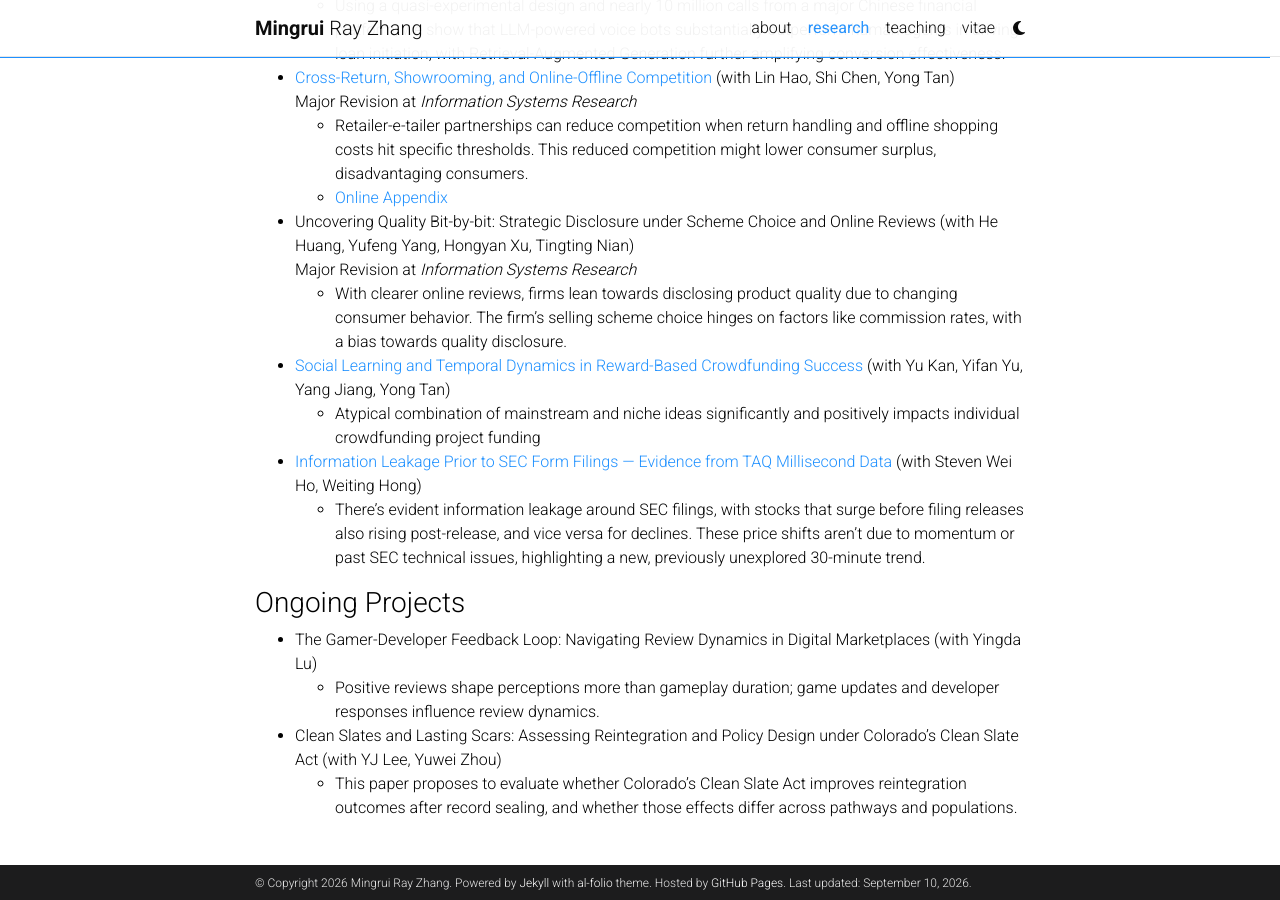
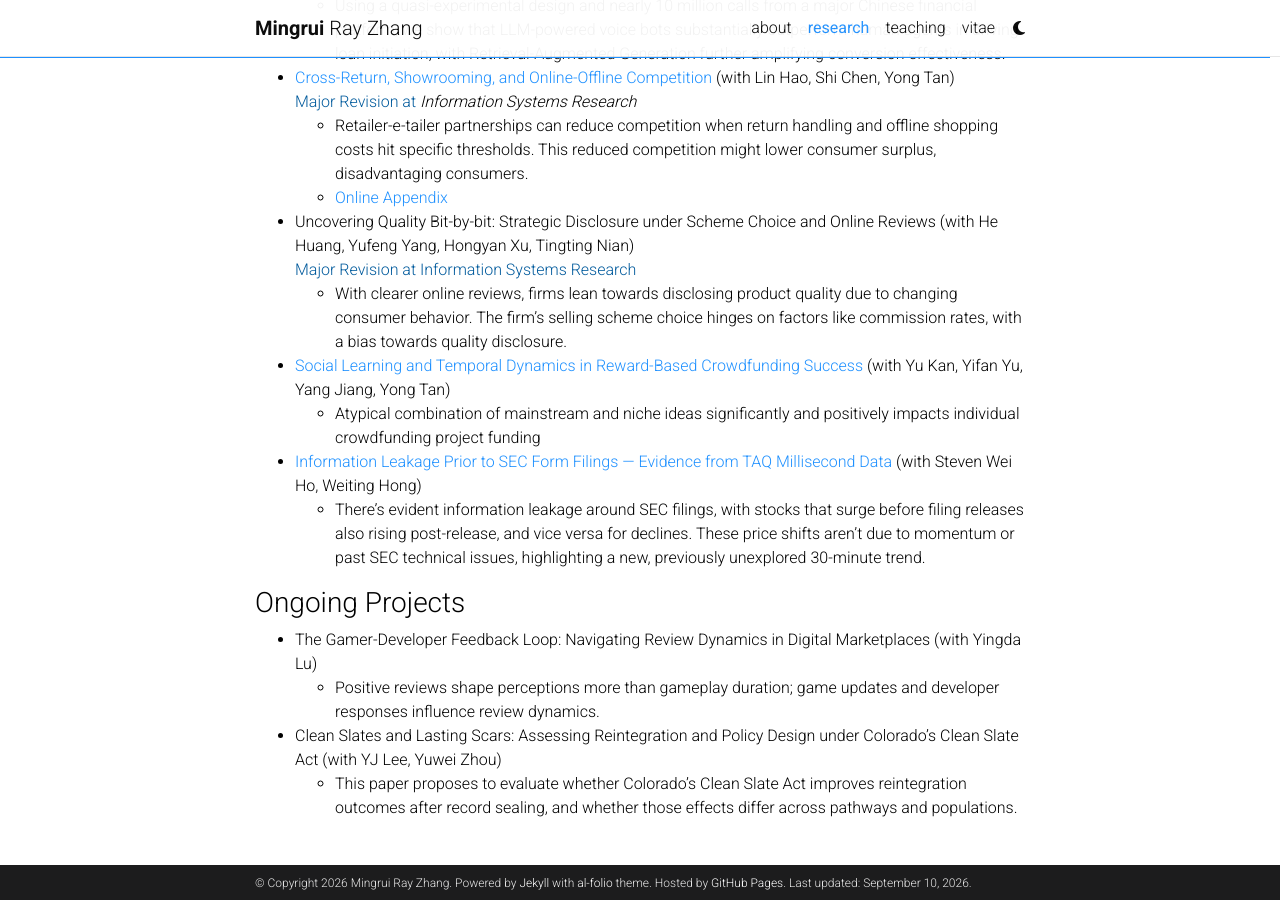
Before and after one commit to MingruiRayZhang/MingruiRayZhang.github.io, a Jekyll site: the page built from _pages/research.md, in a window 1280 px wide and 900 px high, scrolled down 607 px. Built offline with Jekyll 4.4.1, drawn with Linux system fonts in a browser that asks for light colours; comment, search, counter and statistics services are not loaded; a style sheet for code colours, icons or effects is not loaded; some of the changed lines change nothing that is shown.

Commit message:
Update research.md

```diff
--- a/_pages/research.md
+++ b/_pages/research.md
@@ -18,16 +18,16 @@ nav_order: 2
   - This study uses low-rank tensor completion with truncated nuclear norm methods on extensive data to understand the impact of smart vending machines on urban consumers.
 
 - [Agentic Agent, Better Agent: Evidence from Agentic AI in Telemarketing](https://papers.ssrn.com/sol3/papers.cfm?abstract_id=6502379) (with Yu Kan, Wenkang Qiu, Fengwen Chen)\
-  <span style="color: dodgers-blue;">Major Revision at *Management Science*</span>
+  <span style="color: #005A9C;">Major Revision at *Management Science*</span>
   - Using a quasi-experimental design and nearly 10 million calls from a major Chinese financial platform, we show that LLM-powered voice bots substantially outperform human agents in driving loan initiation, with Retrieval-Augmented Generation further amplifying conversion effectiveness.
 
 - [Cross-Return, Showrooming, and Online-Offline Competition](https://papers.ssrn.com/sol3/papers.cfm?abstract_id=5696402) (with Lin Hao, Shi Chen, Yong Tan)\
-  <span style="color: dodgers-blue;">Major Revision at *Information Systems Research*</span>
+  <span style="color: #005A9C;">Major Revision at *Information Systems Research*</span>
   -  Retailer-e-tailer partnerships can reduce competition when return handling and offline shopping costs hit specific thresholds. This reduced competition might lower consumer surplus, disadvantaging consumers.
   - [Online Appendix](/assets/appendices/ZhangHaoChenTan-2025-appendix.pdf)
 
 - Uncovering Quality Bit-by-bit: Strategic Disclosure under Scheme Choice and Online Reviews (with He Huang, Yufeng Yang, Hongyan Xu, Tingting Nian)\
-  <span style="color: dodgers-blue;">Major Revision at *Information Systems Research*</span>
+  <span style="color: #005A9C;">Major Revision at Information Systems Research</span>
   - With clearer online reviews, firms lean towards disclosing product quality due to changing consumer behavior. The firm's selling scheme choice hinges on factors like commission rates, with a bias towards quality disclosure.
 
 - [Social Learning and Temporal Dynamics in Reward-Based Crowdfunding Success](https://papers.ssrn.com/sol3/papers.cfm?abstract_id=4180052) (with Yu Kan, Yifan Yu, Yang Jiang, Yong Tan)
```
